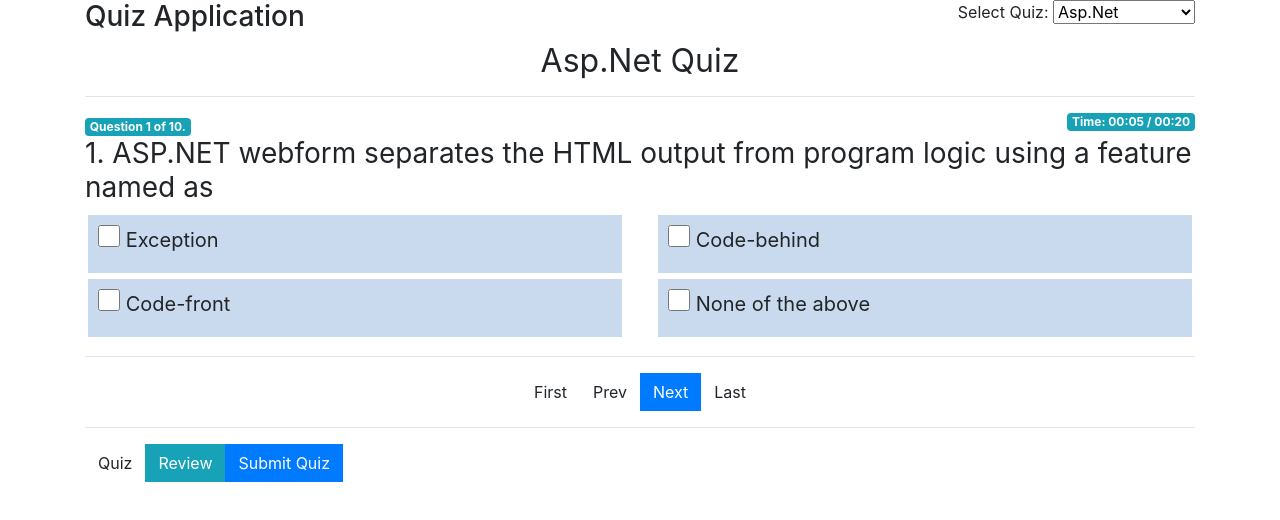
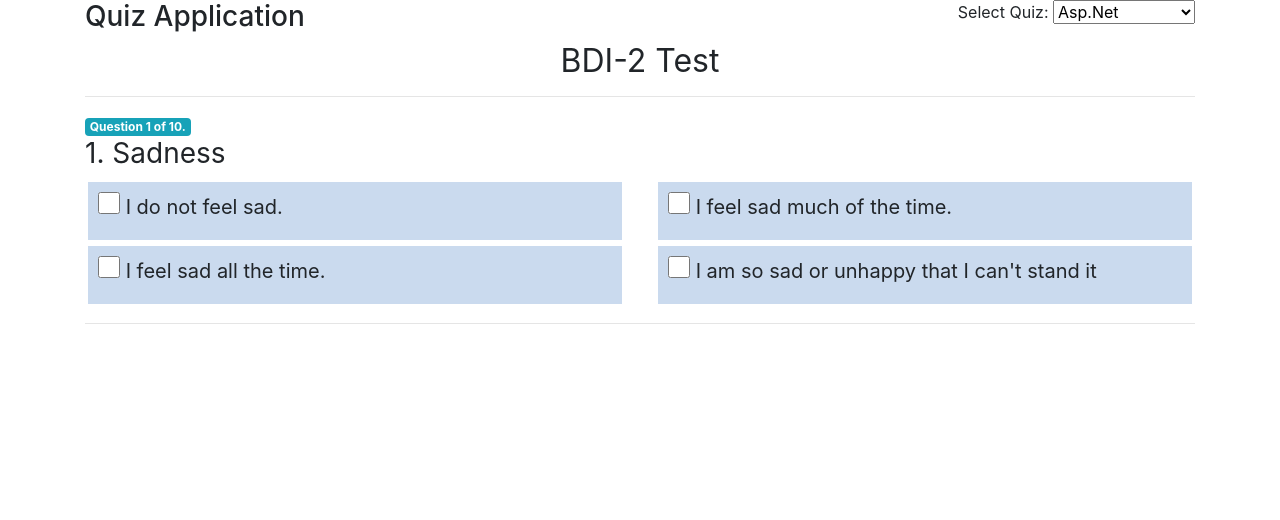
Before and after one commit to littleup/Tests, an Angular app: page / in a window 1280 px wide. Shown: the top 520 px of the page. Built offline with nearby package versions, Linux system fonts and the light colour scheme.

Commit message:
sep. 27 commit

```diff
--- a/src/app/models/option.ts
+++ b/src/app/models/option.ts
@@ -4,6 +4,7 @@
     name: string;
     isAnswer: boolean;
     selected: boolean;
+    optionScore: number;
 
     constructor(data: any) {
         data = data || {};
@@ -11,5 +12,6 @@
         this.questionId = data.questionId;
         this.name = data.name;
         this.isAnswer = data.isAnswer;
+        this.optionScore = data.optionScore;
     }
 }
--- a/src/app/models/question.ts
+++ b/src/app/models/question.ts
@@ -6,6 +6,7 @@
     questionTypeId: number;
     options: Option[];
     answered: boolean;
+    score: number;
 
     constructor(data: any) {
         data = data || {};
@@ -16,5 +17,6 @@
         data.options.forEach(o => {
             this.options.push(new Option(o));
         });
+
     }
 }
--- a/src/app/quiz/quiz.component.html
+++ b/src/app/quiz/quiz.component.html
@@ -32,10 +32,10 @@
     </div>
     <hr />
     <div class="text-center">
-      <button class="btn btn-default" *ngIf="config.allowBack" (click)="goTo(0);">First</button>
-      <button class="btn btn-default" *ngIf="config.allowBack" (click)="goTo(pager.index - 1);">Prev</button>
-      <button class="btn btn-primary" (click)="goTo(pager.index + 1);">Next</button>
-      <button class="btn btn-default" *ngIf="config.allowBack" (click)="goTo(pager.count - 1);">Last</button>
+      <!--<button class="btn btn-default" *ngIf="config.allowBack" (click)="goTo(0);">First</button>-->
+      <!--<button class="btn btn-default" *ngIf="config.allowBack" (click)="goTo(pager.index - 1);">Prev</button>-->
+      <!--<button class="btn btn-primary" (click)="goTo(pager.index + 1);">Next</button>-->
+      <!--<button class="btn btn-default" *ngIf="config.allowBack" (click)="goTo(pager.count - 1);">Last</button>-->
       <!--<pagination *ngIf="config.showPager" direction-links="false" total-items="totalItems" items-per-page="itemsPerPage" ng-model="currentPage" ng-change="pageChanged()"></pagination>-->
     </div>
   </div>
@@ -45,6 +45,7 @@
       <div (click)="goTo(index)" class="p-3 mb-2 {{ isAnswered(question) == 'Answered'? 'bg-info': 'bg-warning' }}">{{index + 1}}. {{ isAnswered(question) }}</div>
     </div>
   </div>
+
   <div class="result" *ngIf="mode=='result'">
     <h2>Quiz Result</h2>
     <div *ngFor="let question of quiz.questions; let index = index">
@@ -55,15 +56,18 @@
             <input id="{{Option.id}}" type="checkbox" disabled="disabled" [(ngModel)]="Option.selected" /> {{Option.name}}
           </div>
         </div>
-        <div class="p-1 m-2 alert {{ isCorrect(question) == 'correct'? 'alert-success': 'alert-danger'}}">Your answer is {{isCorrect(question)}}.</div>
+        <div class="p-1 m-2 alert {{ isAnswered(question) == 'Answered'? 'alert-success': 'alert-danger'}}">score for this question: <strong>{{question.score}}</strong></div>
       </div>
     </div>
-    <h4 class="alert alert-info text-center">You may close this window now.</h4>
+    <h4 class="alert alert-info text-center">Your Total Score is: {{totalScore}}</h4>
   </div>
-  <hr />
-  <div *ngIf="mode!='result'">
-    <button class="btn btn-default" (click)="mode = 'quiz'">Quiz</button>
-    <button class="btn btn-info" (click)="mode = 'review'">Review</button>
-    <button class="btn btn-primary" (click)="onSubmit();">Submit Quiz</button>
+
+
+  <div class="lastPage" *ngIf="mode =='lastPage'">
+    <h1>Finished ! Please click on submit button</h1>
+    <hr>
+    <!--<button *ngIf="mode=='review'" class="btn btn-default" (click)="mode = 'quiz'">Quiz</button>-->
+    <!--<button class="btn btn-info" (click)="mode = 'review'">Review</button>-->
+    <button class="btn btn-primary" (click)="onSubmit();">Submit</button>
   </div>
 </div>
--- a/src/app/quiz/quiz.component.ts
+++ b/src/app/quiz/quiz.component.ts
@@ -15,11 +15,14 @@
   quiz: Quiz = new Quiz(null);
   mode = 'quiz';
   quizName: string;
+  totalScore: number;
+  lastQuestion: boolean;
+
   config: QuizConfig = {
     'allowBack': true,
     'allowReview': true,
-    'autoMove': false,  // if true, it will move to next question automatically when answered.
-    'duration': 20,  // indicates the time (in secs) in which quiz needs to be completed. 0 means unlimited.
+    'autoMove': true,  // if true, it will move to next question automatically when answered.
+    'duration': 0,  // indicates the time (in secs) in which quiz needs to be completed. 0 means unlimited.
     'pageSize': 1,
     'requiredAll': false,  // indicates if you must answer all the questions before submitting.
     'richText': false,
@@ -63,7 +66,7 @@
   tick() {
     const now = new Date();
     const diff = (now.getTime() - this.startTime.getTime()) / 1000;
-    if (diff >= this.config.duration) {
+    if ((this.config.duration != 0) && (diff >= this.config.duration)) {
       this.onSubmit();
     }
     this.ellapsedTime = this.parseTime(diff);
@@ -84,11 +87,22 @@
 
   onSelect(question: Question, option: Option) {
     if (question.questionTypeId === 1) {
-      question.options.forEach((x) => { if (x.id !== option.id) x.selected = false; });
+      question.options.forEach(
+
+        (x) => {
+
+        if (x.id !== option.id) x.selected = false;
+        if (x.id == option.id) question.score = x.optionScore;
+
+        }
+
+      );
+
     }
 
     if (this.config.autoMove) {
-      this.goTo(this.pager.index + 1);
+      this.pager.index ++;
+      this.goTo(this.pager.index);
     }
   }
 
@@ -96,6 +110,11 @@
     if (index >= 0 && index < this.pager.count) {
       this.pager.index = index;
       this.mode = 'quiz';
+    }
+
+    if(index == (this.pager.count)){
+      this.lastQuestion = true;
+      this.mode = 'lastPage';
     }
   }
 
@@ -111,8 +130,29 @@
     let answers = [];
     this.quiz.questions.forEach(x => answers.push({ 'quizId': this.quiz.id, 'questionId': x.id, 'answered': x.answered }));
 
+    this.totalScore = this.calculateScore();
+
+    this.mode = 'result';
+
     // Post your data to the server here. answers contains the questionId and the users' answer.
-    console.log(this.quiz.questions);
-    this.mode = 'result';
+    // console.log(this.quiz.questions);
+
+
   }
+
+  calculateScore() {
+    let finalScores: number[] = [];
+    let sumup: number = 0;
+    this.quiz.questions.forEach(x => finalScores.push(x.score));
+
+    console.log(finalScores);
+
+    for (var i = 0; i < finalScores.length; i++) {
+      sumup += finalScores[i];
+    }
+
+    return sumup;
+  }
+
+
 }
--- a/src/data/aspnet.json
+++ b/src/data/aspnet.json
@@ -1,35 +1,36 @@
 {
     "id": 1,
-    "name": "Asp.Net Quiz",
-    "description": "Asp.Net Quiz (contains webform, mvc, web API, etc.)",
+    "name": "BDI-2 Test",
+    "description": "This questionnaire consists of 21 groups of statements. Plase read each group of statements carefully, and then pick out the <strong>one statement</strong> in each group that best describes the way you have been feeling during the <strong>past two weeks, including today</strong>. Circle the number beside the statement you have picked. If several statements in the group seem to apply equally well, circile the highest number for that group.",
     "questions": [
         {
             "id": 1010,
-            "name": "ASP.NET webform separates the HTML output from program logic using a feature named as",
+            "name": "Sadness",
             "questionTypeId": 1,
             "options": [
                 {
                     "id": 1055,
                     "questionId": 1010,
-                    "name": "Exception",
-                    "isAnswer": false
+                    "name": "I do not feel sad.",
+                    "isAnswer": false,
+                    "optionScore": 1
                 },
                 {
                     "id": 1056,
                     "questionId": 1010,
-                    "name": "Code-behind",
+                    "name": "I feel sad much of the time.",
                     "isAnswer": true
                 },
                 {
                     "id": 1057,
                     "questionId": 1010,
-                    "name": "Code-front",
+                    "name": "I feel sad all the time.",
                     "isAnswer": false
                 },
                 {
                     "id": 1058,
                     "questionId": 1010,
-                    "name": "None of the above",
+                    "name": "I am so sad or unhappy that I can't stand it",
                     "isAnswer": false
                 }
             ],
@@ -48,7 +49,8 @@
                     "id": 1055,
                     "questionId": 1010,
                     "name": "Theme",
-                    "isAnswer": false
+                    "isAnswer": false,
+                    "optionScore": 2
                 },
                 {
                     "id": 1057,
```
